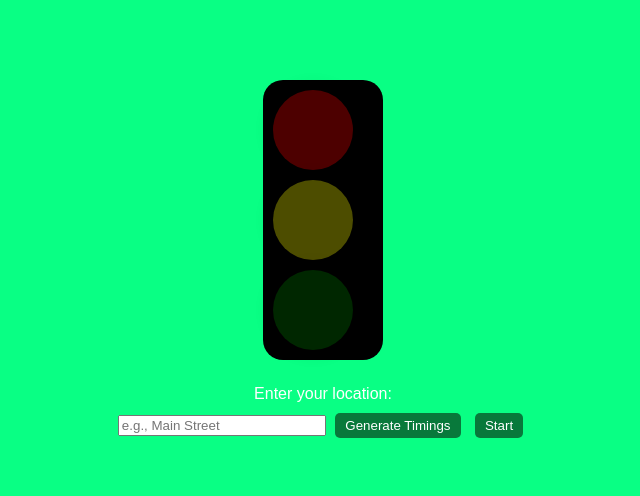
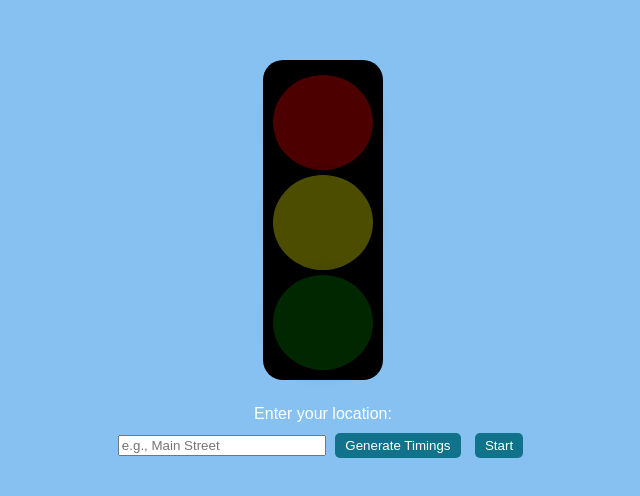
Before and after one commit to aswin1525/trafficlight, a plain HTML site: page index.html in a window 1280 px wide. Shown: the part 130-626 px from the top of the page, without its empty margins (317-957 px from the left). Drawn offline with Linux system fonts and the light colour scheme.

Commit message:
Pending changes exported from your codespace

```diff
--- a/styles.css
+++ b/styles.css
@@ -4,7 +4,7 @@ body {
     justify-content: center;
     align-items: center;
     height: 100vh;
-    background-color: #09ff84;
+    background-color: #86c1f1;
     margin: 0;
     font-family: Arial, sans-serif;
     color: white;
@@ -12,7 +12,7 @@ body {
 
 .traffic-light {
     width: 100px;
-    height: 260px;
+    height: 300px;
     background-color: black;
     border-radius: 20px;
     padding: 10px;
@@ -23,8 +23,9 @@ body {
 }
 
 .light {
-    width: 80px;
-    height: 80px;
+    width: 100px;
+    height: 100px;
+    margin-top: 5%;
     border-radius: 50%;
     box-shadow: 0 0 20px rgba(0, 0, 0, 0.5);
     opacity: 0.3;
@@ -58,7 +59,7 @@ input {
 
 button {
     padding: 5px 10px;
-    background-color: #08793b;
+    background-color: #10738b;
     border: none;
     border-radius: 5px;
     color: white;
```
Also changed, not shown: index.html (line endings or trailing spaces).
